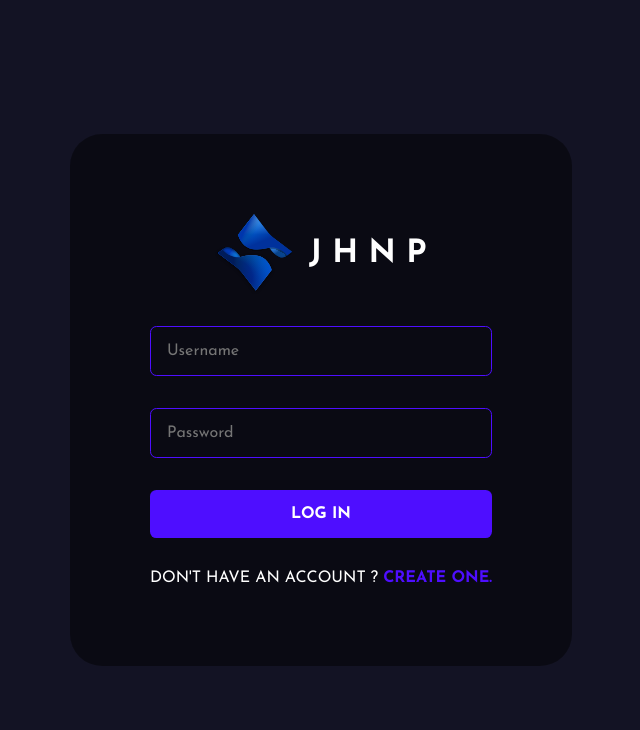
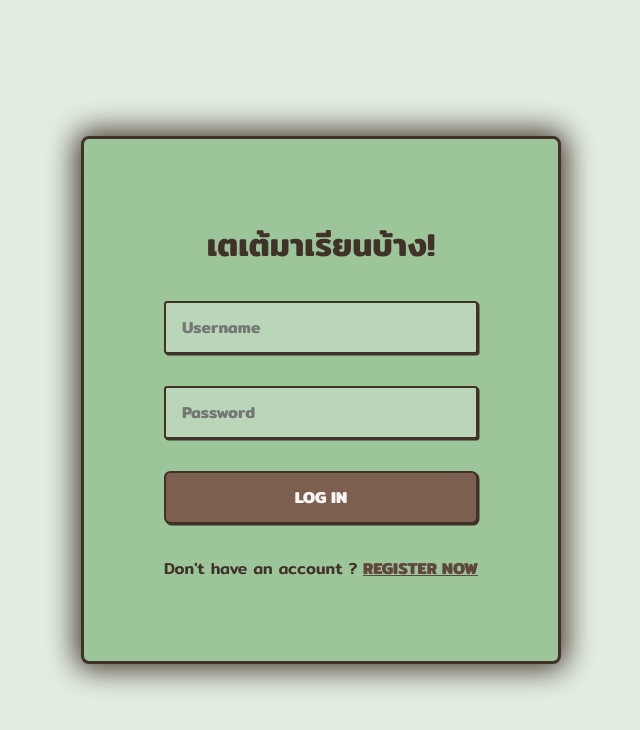
Before and after one commit to RuddySparkle/socket-programming, a React (Create React App) app in the folder public/: page /login in a window 1280 px wide. Shown: the top 730 px of the page, without its empty margins (319-959 px from the left). Built offline with nearby package versions, Linux system fonts and the light colour scheme; no server answers.

Commit message:
new template on login page

```diff
--- a/public/src/index.css
+++ b/public/src/index.css
@@ -1,4 +1,5 @@
 @import url("https://fonts.googleapis.com/css2?family=Josefin+Sans:ital,wght@0,100;0,200;0,300;0,400;0,500;0,600;0,700;1,100;1,200;1,300;1,400;1,500;1,600;1,700&display=swap");
+@import url('https://fonts.googleapis.com/css2?family=Mitr:wght@200;300;400;500;600;700&display=swap');
 
 * {
   margin: 0;
@@ -9,7 +10,7 @@
 body,
 button,
 input {
-  font-family: "Josefin Sans", sans-serif;
+  font-family: 'mitr', sans-serif;
 }
 
 body {
@@ -17,7 +18,13 @@ body {
   max-width: 100vw;
   overflow: hidden;
 }
+/*
+.Toastify__toast-theme--light {
 
-.Toastify__toast-theme--dark {
-  background-color: #00000076 !important;
+} */
+
+.toastBody {
+  font-family: "mitr", sans-serif;
+  color: #10171D;
+  font-size: 0.875rem !important;
 }
--- a/public/src/pages/Login.jsx
+++ b/public/src/pages/Login.jsx
@@ -11,12 +11,13 @@ export default function Login() {
   const navigate = useNavigate();
   const [values, setValues] = useState({ username: "", password: "" });
   const toastOptions = {
-    position: "bottom-right",
-    autoClose: 8000,
+    position: 'top-center',
+    autoClose: 5000,
     pauseOnHover: true,
-    draggable: true,
-    theme: "dark",
+    draggable: false,
+    theme: "light",
   };
+
   useEffect(() => {
     if (localStorage.getItem(process.env.REACT_APP_LOCALHOST_KEY)) {
       navigate("/");
@@ -64,10 +65,9 @@ export default function Login() {
   return (
     <>
       <FormContainer>
-        <form action="" onSubmit={(event) => handleSubmit(event)}>
+        <form action="" onSubmit={(event) => handleSubmit(event)} >
           <div className="brand">
-            <img src={Logo} alt="logo" />
-            <h1>J H N P</h1>
+            <h1>เตเต้มาเรียนบ้าง!</h1>
           </div>
           <input
             type="text"
@@ -84,7 +84,7 @@ export default function Login() {
           />
           <button type="submit">Log In</button>
           <span>
-            Don't have an account ? <Link to="/register">Create One.</Link>
+            Don't have an account ? <Link to="/register">Register Now</Link>
           </span>
         </form>
       </FormContainer>
@@ -101,7 +101,7 @@ const FormContainer = styled.div`
   justify-content: center;
   gap: 1rem;
   align-items: center;
-  background-color: #131324;
+  background-color: #E3EEE2;
   .brand {
     display: flex;
     align-items: center;
@@ -113,6 +113,8 @@ const FormContainer = styled.div`
     h1 {
       color: white;
       text-transform: uppercase;
+      font-weight: 600;
+      color: #403129;
     }
   }
 
@@ -120,44 +122,61 @@ const FormContainer = styled.div`
     display: flex;
     flex-direction: column;
     gap: 2rem;
-    background-color: #00000076;
-    border-radius: 2rem;
+    background-color: #9CC599;
+    border-radius: 0.5rem;
     padding: 5rem;
+    border: 3px solid #403129;
+    box-shadow: 0px 0px 30px 5px #403129;
   }
   input {
-    background-color: transparent;
-    padding: 1rem;
-    border: 0.1rem solid #4e0eff;
-    border-radius: 0.4rem;
-    color: white;
+    background-color: #bad6b8;
+    padding-left: 1rem;
+    padding-top: 0.75rem;
+    padding-bottom: 0.75rem;
+    border: 2px solid #403129;
+    border-radius: 0.2rem;
+    box-shadow: 1.5px 1.5px #403129;
+    color: #403129;
     width: 100%;
     font-size: 1rem;
+    font-weight: 600;
+    transition: 0.2s;
+    &:hover {
+      background-color: #cee2cd;
+      outline: none;
+    }
     &:focus {
-      border: 0.1rem solid #997af0;
+      background-color: #cee2cd;
       outline: none;
     }
   }
   button {
-    background-color: #4e0eff;
-    color: white;
-    padding: 1rem 2rem;
-    border: none;
+    background-color: #7c5f4f;
+    color: whitesmoke;
+    padding: 0.75rem 2rem;
+    border: 2px solid #403129;
+    box-shadow: 1.5px 1.5px #403129;
     font-weight: bold;
     cursor: pointer;
     border-radius: 0.4rem;
     font-size: 1rem;
     text-transform: uppercase;
+    transition: 0.2s;
     &:hover {
-      background-color: #4e0eff;
+      background-color: #5e483c;
     }
   }
   span {
-    color: white;
-    text-transform: uppercase;
+    color: #403129;
+    font-weight: 500;
     a {
-      color: #4e0eff;
-      text-decoration: none;
-      font-weight: bold;
+      color: #5e483c;
+      text-transform: uppercase;
+      font-weight: 700;
+      transition: 0.2s;
+      &:hover {
+        color: #9a7662;
+      }
     }
   }
 `;
```
Also changed, not shown: 1 other file (tests, documents, lock files or other folders).
